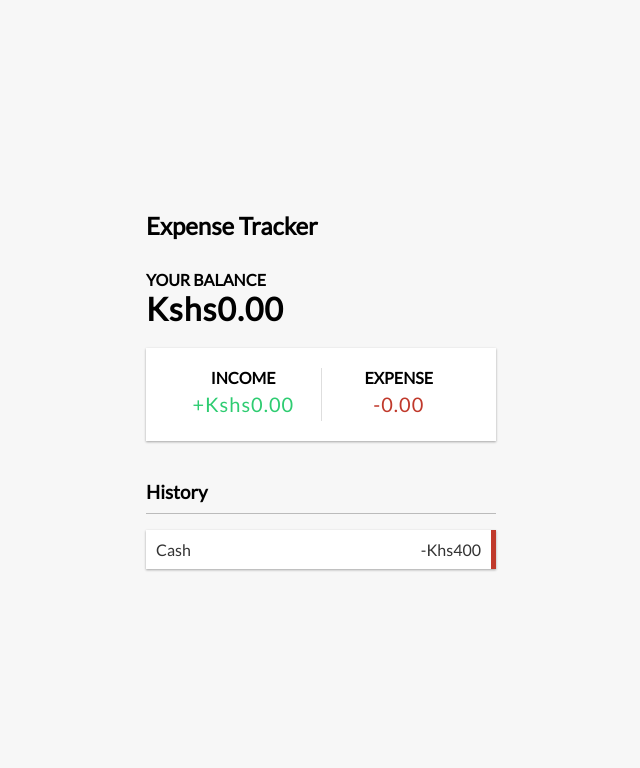
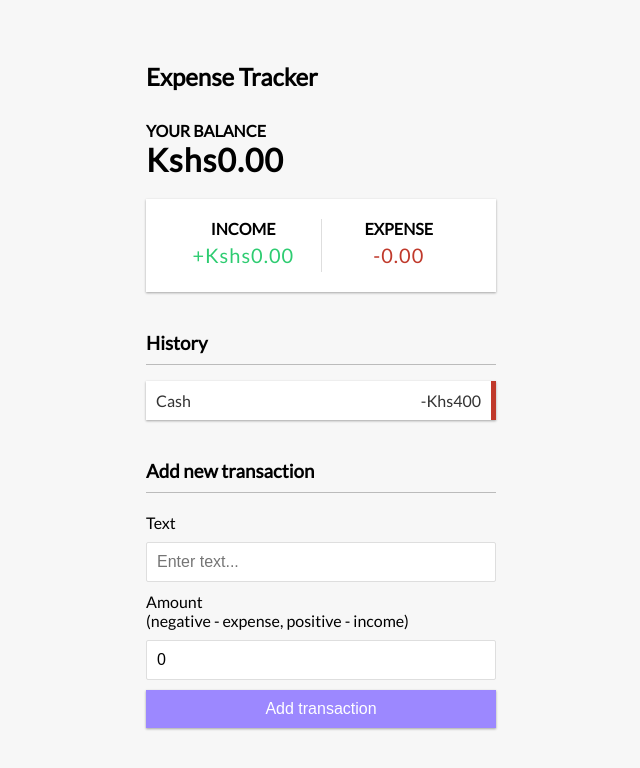
Before and after one commit to Mwakisaghu/Expense-Tracker-part-1-, a React (Create React App) app: page / in a window 1280 px wide. Shown: the top 768 px of the page, without its empty margins (319-959 px from the left). Built offline with nearby package versions, Linux system fonts and the light colour scheme.

Commit message:
This adds AddTransaction and introduces the context- global state

```diff
--- a/src/App.js
+++ b/src/App.js
@@ -3,6 +3,7 @@ import { Header } from './components/Header';
 import { Balance } from './components/Balance';
 import { IncomeExpenses } from './components/IncomeExpenses';
 import { TransactionsList } from './components/TransactionsList';
+import { AddTransaction } from './components/AddTransaction';
 
 import './App.css';
 
@@ -14,6 +15,7 @@ function App() {
         <Balance />
         <IncomeExpenses />
         <TransactionsList />
+        <AddTransaction />
       </div>
     </div>
   );
--- /dev/null
+++ b/src/components/AddTransaction.js
@@ -0,0 +1,36 @@
+import React, { Fragment, useState } from 'react';
+
+export const AddTransaction = () => {
+  const [text, setText] = useState('');
+  const [amount, setAmount] = useState(0);
+
+  return (
+    <Fragment>
+      <h3>Add new transaction</h3>
+      <form>
+        <div className="form-control">
+          <label htmlFor="text">Text</label>
+          <input
+            type="text"
+            value={text}
+            onChange={(e) => setText(e.target.value)}
+            placeholder="Enter text..."
+          />
+        </div>
+        <div className="form-control">
+          <label htmlFor="amount">
+            Amount <br />
+            (negative - expense, positive - income)
+          </label>
+          <input
+            type="number"
+            value={amount}
+            onChange={(e) => setAmount(e.target.value)}
+            placeholder="Enter amount..."
+          />
+        </div>
+        <button className="btn">Add transaction</button>
+      </form>
+    </Fragment>
+  );
+};
--- a/src/components/IncomeExpenses.js
+++ b/src/components/IncomeExpenses.js
@@ -5,15 +5,11 @@ export const IncomeExpenses = () => {
     <div className="inc-exp-container">
       <div>
         <h4>Income</h4>
-        <p id="money-plus" className="money plus">
-          +Kshs0.00
-        </p>
+        <p className="money plus">+Kshs0.00</p>
       </div>
       <div>
         <h4>Expense</h4>
-        <p id="money-minus" className="money minus">
-          -0.00
-        </p>
+        <p className="money minus">-0.00</p>
       </div>
     </div>
   );
--- a/src/components/TransactionsList.js
+++ b/src/components/TransactionsList.js
@@ -4,10 +4,10 @@ export const TransactionsList = () => {
   return (
     <Fragment>
       <h3>History</h3>
-      <ul id="list" class="list">
-        <li class="minus">
+      <ul className="list">
+        <li className="minus">
           Cash <span>-Khs400</span>
-          <button class="delete-btn">x</button>
+          <button className="delete-btn">x</button>
         </li>
       </ul>
     </Fragment>
--- /dev/null
+++ b/src/context/GlobalState.js
@@ -0,0 +1,3 @@
+import React, { createContext, useReducer } from 'react';
+
+//Initial State
```
